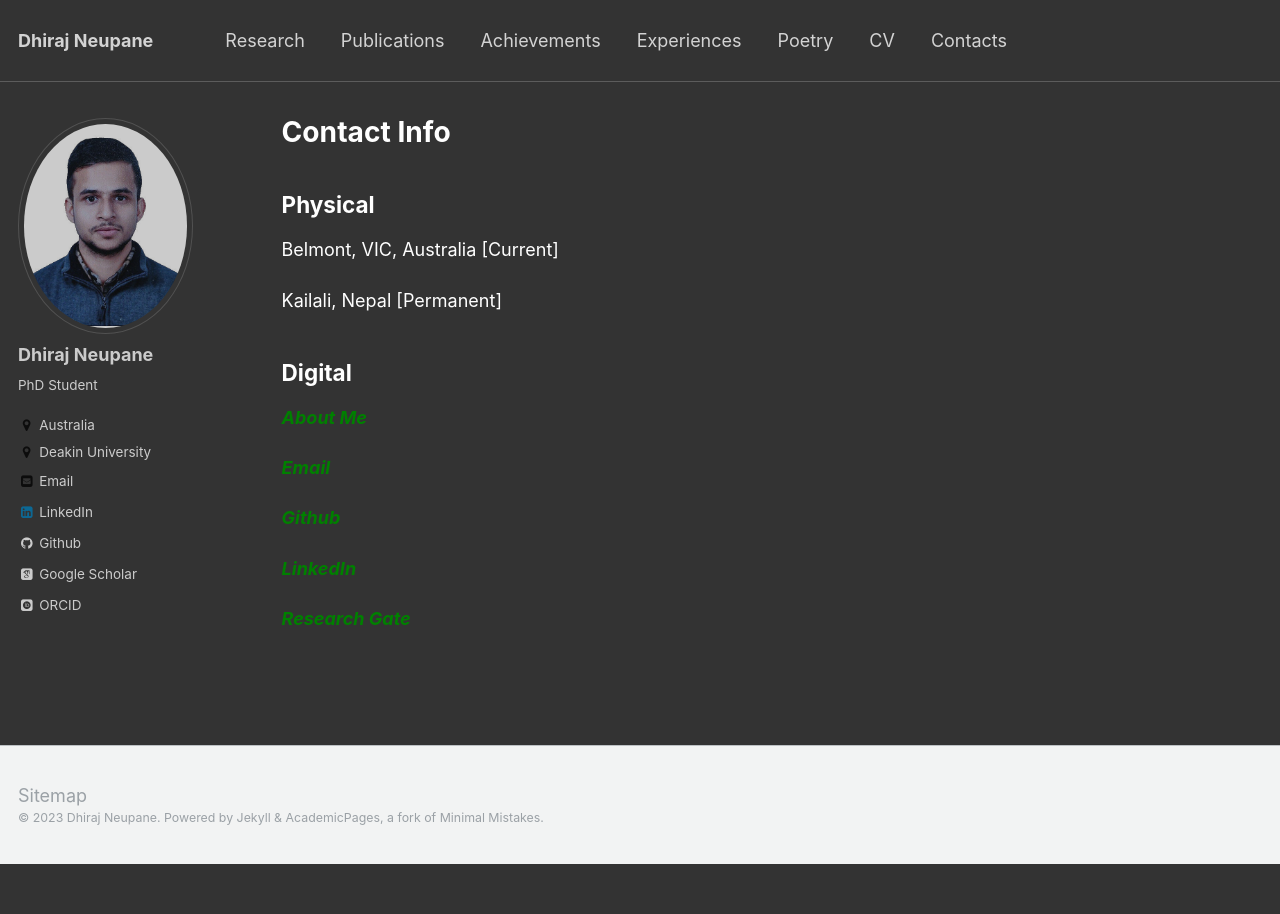
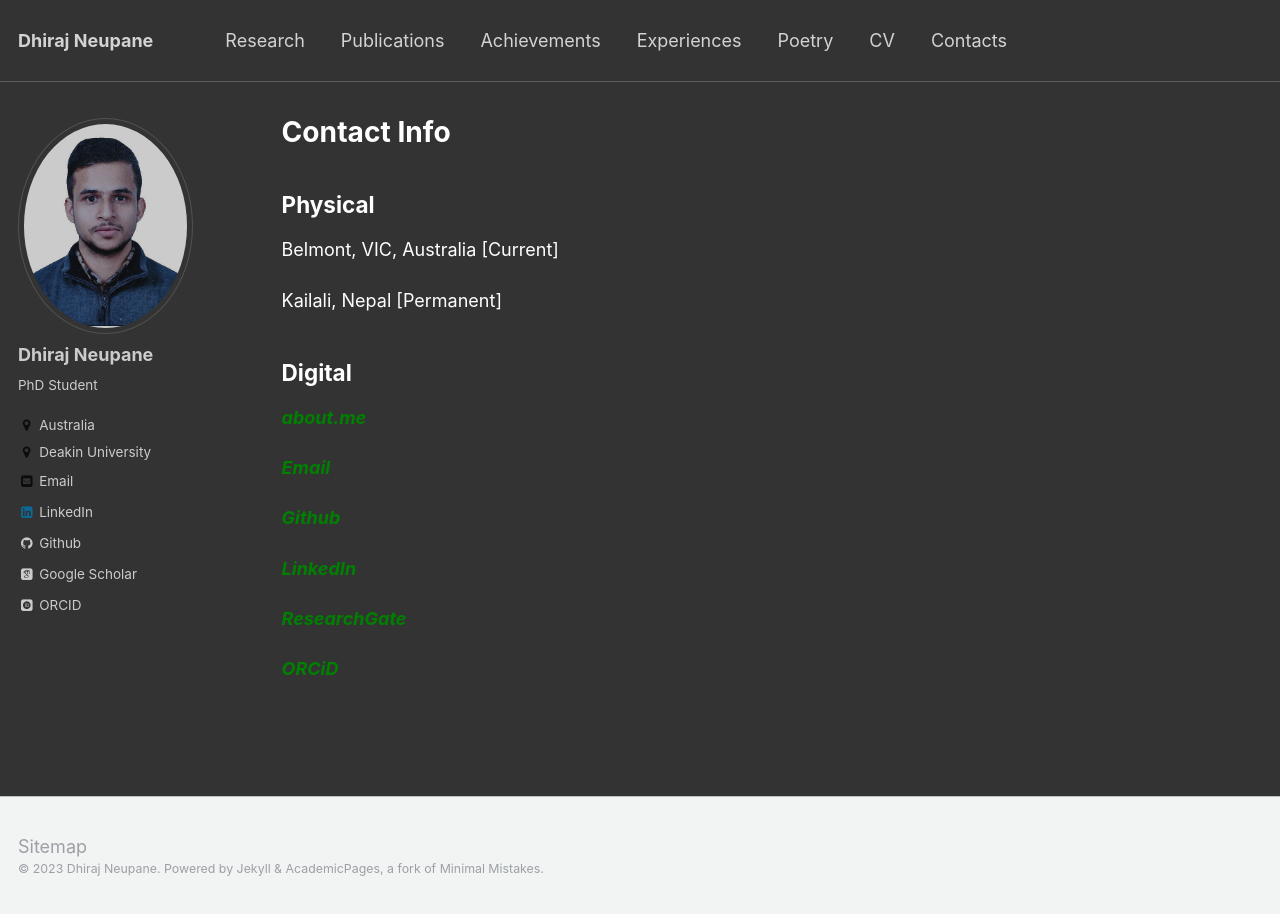
Before and after one commit to dhirajneupane/academicPortfolio, a Jekyll site: the page built from _pages/contacts.md, in a window 1280 px wide. Built offline with Jekyll 4.4.1, drawn with Linux system fonts in a browser that asks for light colours; some web fonts are replaced.

Commit message:
Update contacts.md

```diff
--- a/_pages/contacts.md
+++ b/_pages/contacts.md
@@ -19,7 +19,7 @@ Digital
 --------------
 
 
-<b>[<span style="color:green">*About Me*</span>](https://about.me/dhirajneupane){:target="_blank"} </b>
+<b>[<span style="color:green">*about.me*</span>](https://about.me/dhirajneupane){:target="_blank"} </b>
 
 <b>[<span style="color:green">*Email*</span>](mailto:d.neupane@deakin.edu.au){:target="_blank"} </b>
 
@@ -27,4 +27,7 @@ Digital
 
 <b>[<span style="color:green">*LinkedIn*</span>](https://www.linkedin.com/in/dhiraj-neupane-6b3089113/){:target="_blank"} </b>
 
-<b>[<span style="color:green">*Research Gate*</span>](https://www.researchgate.net/profile/Dhiraj-Neupane){:target="_blank"} </b>
+<b>[<span style="color:green">*ResearchGate*</span>](https://www.researchgate.net/profile/Dhiraj-Neupane){:target="_blank"} </b>
+
+<b>[<span style="color:green">*ORCiD*</span>](https://orcid.org/
+0000-0001-6548-311X){:target="_blank"} </b>
```
